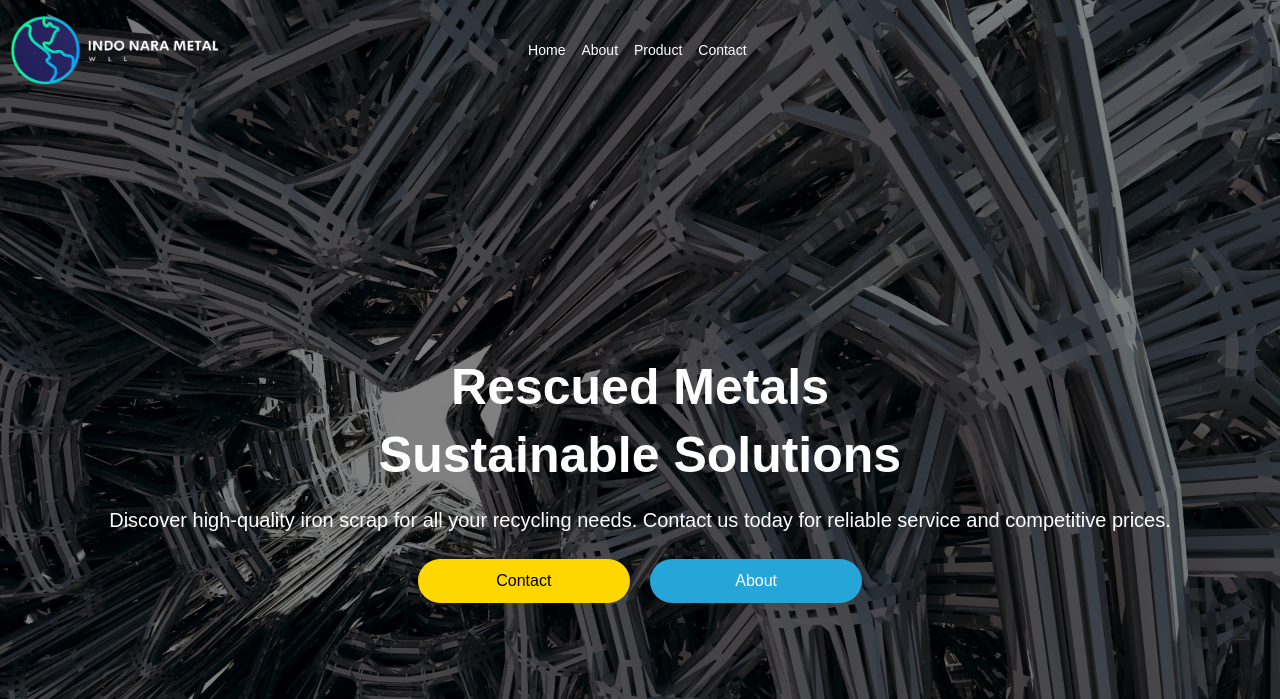
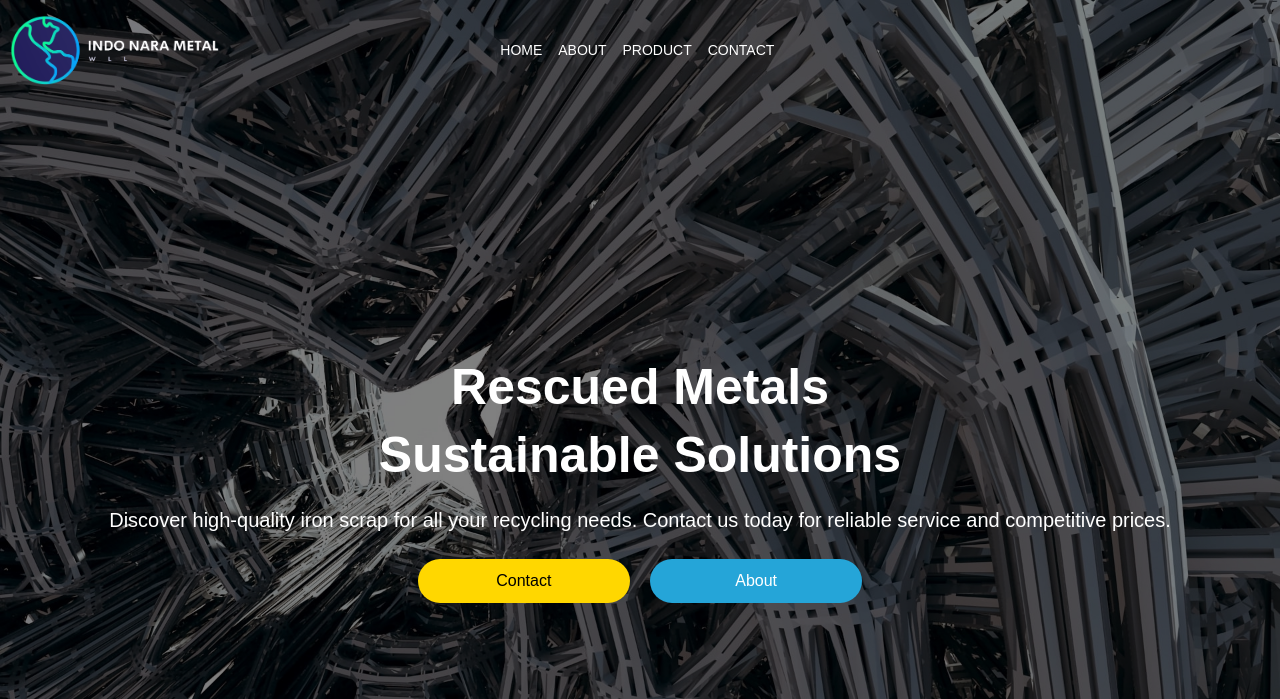
Before and after one commit to MSulemanSaeed/ContactUs-WebPage, a Django app: template contact_app/templates/home.html in a window 1280 px wide. Shown: the top 699 px of the page. Run offline with Django 5.2, Linux system fonts and the light colour scheme; the template is opened without the code that fills it: values that come from a table or form of the project are taken from there, others are empty; parts of the project's set-up code (start-up, migrations or seed data) failed here and were passed over; some libraries are stand-ins or nearby versions.

Commit message:
Update header.html

```diff
--- a/contact_app/templates/header.html
+++ b/contact_app/templates/header.html
@@ -47,16 +47,16 @@
             <div class="collapse navbar-collapse" id="navbarText">
               <ul class="navbar-nav">
                 <li class="nav-item active">
-                    <a class="nav-link text-white" href="#home" style="font-size: 14px;">Home</a>
+                    <a class="nav-link text-white" href="#home" style="font-size: 14px;">HOME</a>
                 </li>
                 <li class="nav-item">
-                    <a class="nav-link text-white" href="#about" style="font-size: 14px;">About</a>
+                    <a class="nav-link text-white" href="#about" style="font-size: 14px;">ABOUT</a>
                 </li>
                 <li class="nav-item">
-                    <a class="nav-link text-white" href="#products" style="font-size: 14px;">Product</a>
+                    <a class="nav-link text-white" href="#products" style="font-size: 14px;">PRODUCT</a>
                 </li>
                 <li class="nav-item">
-                    <a class="nav-link text-white" href="#contact" style="font-size: 14px;">Contact</a>
+                    <a class="nav-link text-white" href="#contact" style="font-size: 14px;">CONTACT</a>
                 </li>
               </ul>
             </div>
```
